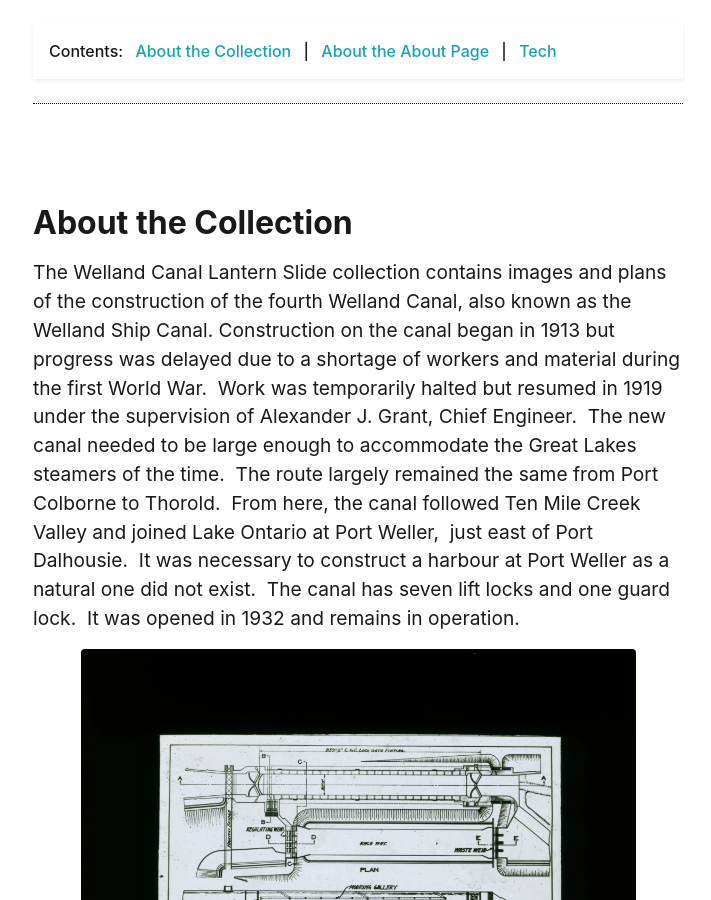
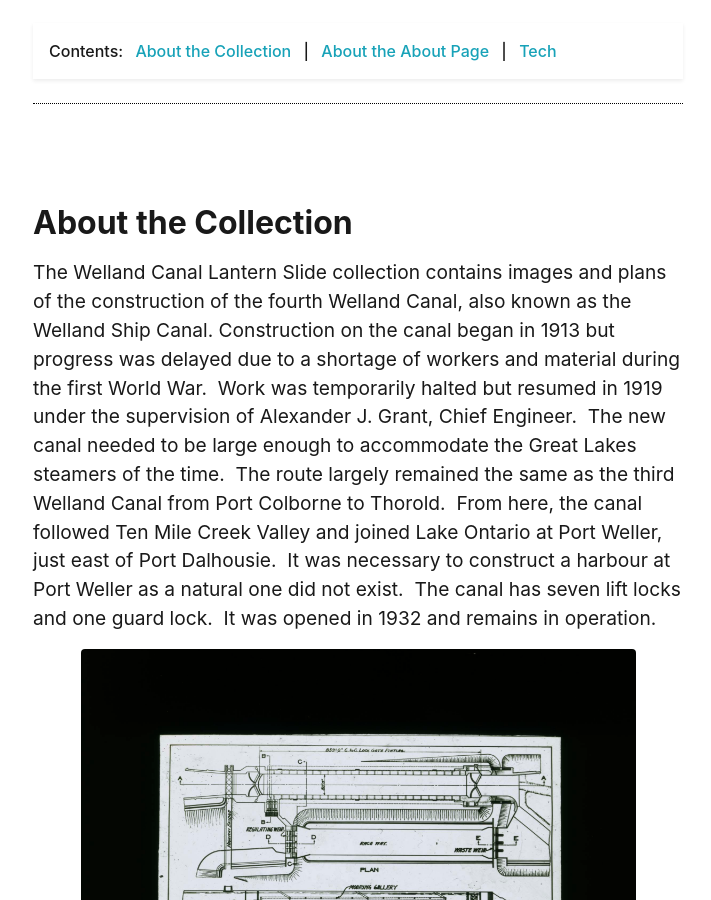
Before and after one commit to chantalcameron/Building-the-Welland-Ship-Canal, a Jekyll site: the page built from pages/about.md, in a window 1280 px wide and 900 px high, scrolled down 387 px. Shown: the whole window, without its empty margins (282-993 px from the left). Built offline with Jekyll 4.4.1, drawn with Linux system fonts in a browser that asks for light colours.

Commit message:
Update about.md

```diff
--- a/pages/about.md
+++ b/pages/about.md
@@ -16,6 +16,6 @@ credits: true
 ## About the Collection
 
 The Welland Canal Lantern Slide collection contains images and plans of the construction of the fourth Welland Canal, also known as the Welland Ship Canal.
-Construction on the canal began in 1913 but progress was delayed due to a shortage of workers and material during the first World War.  Work was temporarily halted but resumed in 1919 under the supervision of Alexander J. Grant, Chief Engineer.  The new canal needed to be large enough to accommodate the Great Lakes steamers of the time.  The route largely remained the same from Port Colborne to Thorold.  From here, the canal followed Ten Mile Creek Valley and joined Lake Ontario at Port Weller,  just east of Port Dalhousie.  It was necessary to construct a harbour at Port Weller as a natural one did not exist.  The canal has seven lift locks and one guard lock.  It was opened in 1932 and remains in operation.
+Construction on the canal began in 1913 but progress was delayed due to a shortage of workers and material during the first World War.  Work was temporarily halted but resumed in 1919 under the supervision of Alexander J. Grant, Chief Engineer.  The new canal needed to be large enough to accommodate the Great Lakes steamers of the time.  The route largely remained the same as the third Welland Canal from Port Colborne to Thorold.  From here, the canal followed Ten Mile Creek Valley and joined Lake Ontario at Port Weller,  just east of Port Dalhousie.  It was necessary to construct a harbour at Port Weller as a natural one did not exist.  The canal has seven lift locks and one guard lock.  It was opened in 1932 and remains in operation.
 
 {% include feature/item-figure.html objectid="item36" width="50" %}
```
